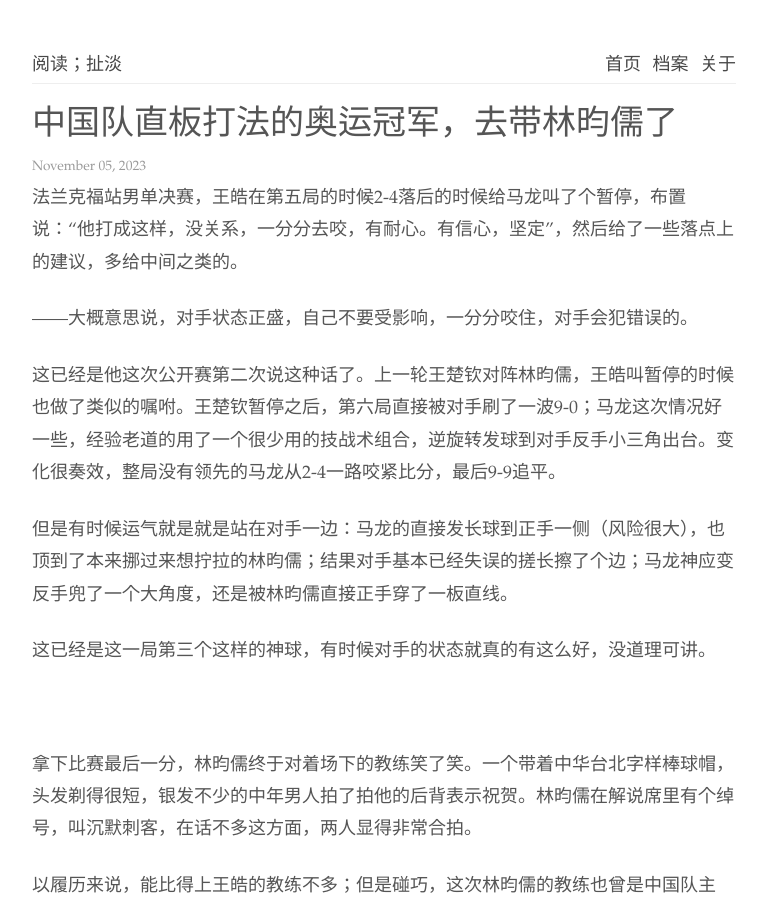
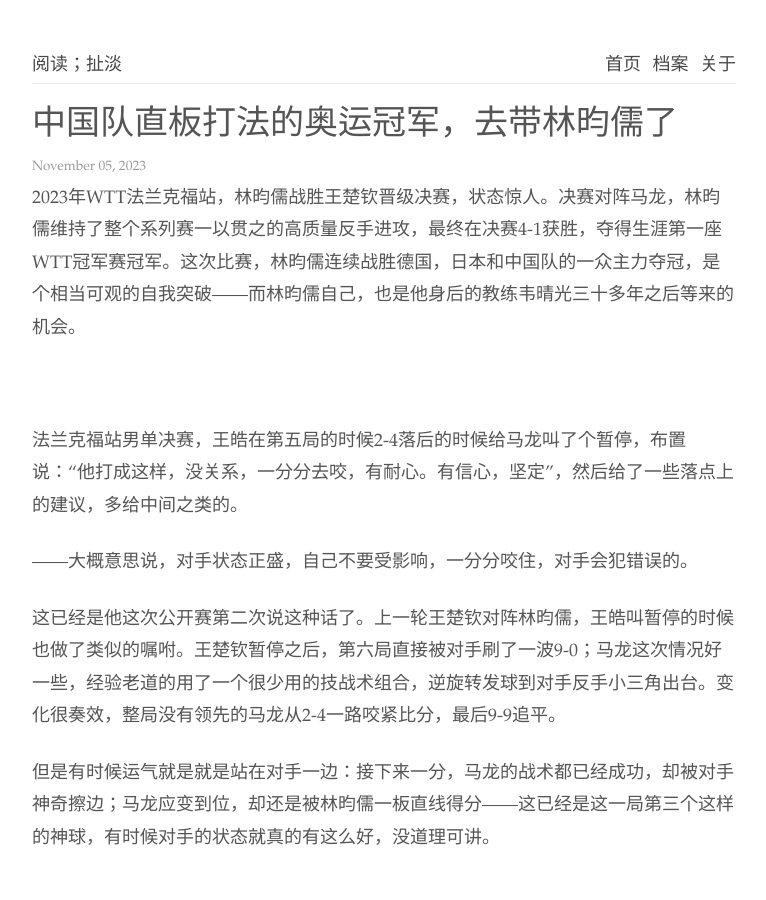
Before and after one commit to readandchedan/readandchedan.github.io, a Jekyll site: the page built from _posts/tabletennis/_posts/2023-11-05-lin-yun-ju-frankfurt.md, in a window 1280 px wide and 900 px high. Shown: the whole window, without its empty margins (256-1022 px from the left). Built offline with Jekyll 4.4.1, drawn with Linux system fonts in a browser that asks for light colours.

Commit message:
editorial suggestions

```diff
--- a/_posts/tabletennis/_posts/2023-11-05-lin-yun-ju-frankfurt.md
+++ b/_posts/tabletennis/_posts/2023-11-05-lin-yun-ju-frankfurt.md
@@ -2,6 +2,10 @@
 title: 中国队直板打法的奥运冠军，去带林昀儒了
 layout: default
 ---
+
+2023年WTT法兰克福站，林昀儒战胜王楚钦晋级决赛，状态惊人。决赛对阵马龙，林昀儒维持了整个系列赛一以贯之的高质量反手进攻，最终在决赛4-1获胜，夺得生涯第一座WTT冠军赛冠军。这次比赛，林昀儒连续战胜德国，日本和中国队的一众主力夺冠，是个相当可观的自我突破——而林昀儒自己，也是他身后的教练韦晴光三十多年之后等来的机会。
+
+<br>
 
 法兰克福站男单决赛，王皓在第五局的时候2-4落后的时候给马龙叫了个暂停，布置说：“他打成这样，没关系，一分分去咬，有耐心。有信心，坚定”，然后给了一些落点上的建议，多给中间之类的。
 
@@ -9,9 +13,7 @@ layout: default
 
 这已经是他这次公开赛第二次说这种话了。上一轮王楚钦对阵林昀儒，王皓叫暂停的时候也做了类似的嘱咐。王楚钦暂停之后，第六局直接被对手刷了一波9-0；马龙这次情况好一些，经验老道的用了一个很少用的技战术组合，逆旋转发球到对手反手小三角出台。变化很奏效，整局没有领先的马龙从2-4一路咬紧比分，最后9-9追平。
 
-但是有时候运气就是就是站在对手一边：马龙的直接发长球到正手一侧（风险很大），也顶到了本来挪过来想拧拉的林昀儒；结果对手基本已经失误的搓长擦了个边；马龙神应变反手兜了一个大角度，还是被林昀儒直接正手穿了一板直线。
-
-这已经是这一局第三个这样的神球，有时候对手的状态就真的有这么好，没道理可讲。
+但是有时候运气就是就是站在对手一边：接下来一分，马龙的战术都已经成功，却被对手神奇擦边；马龙应变到位，却还是被林昀儒一板直线得分——这已经是这一局第三个这样的神球，有时候对手的状态就真的有这么好，没道理可讲。
 
 <br>
 
```
